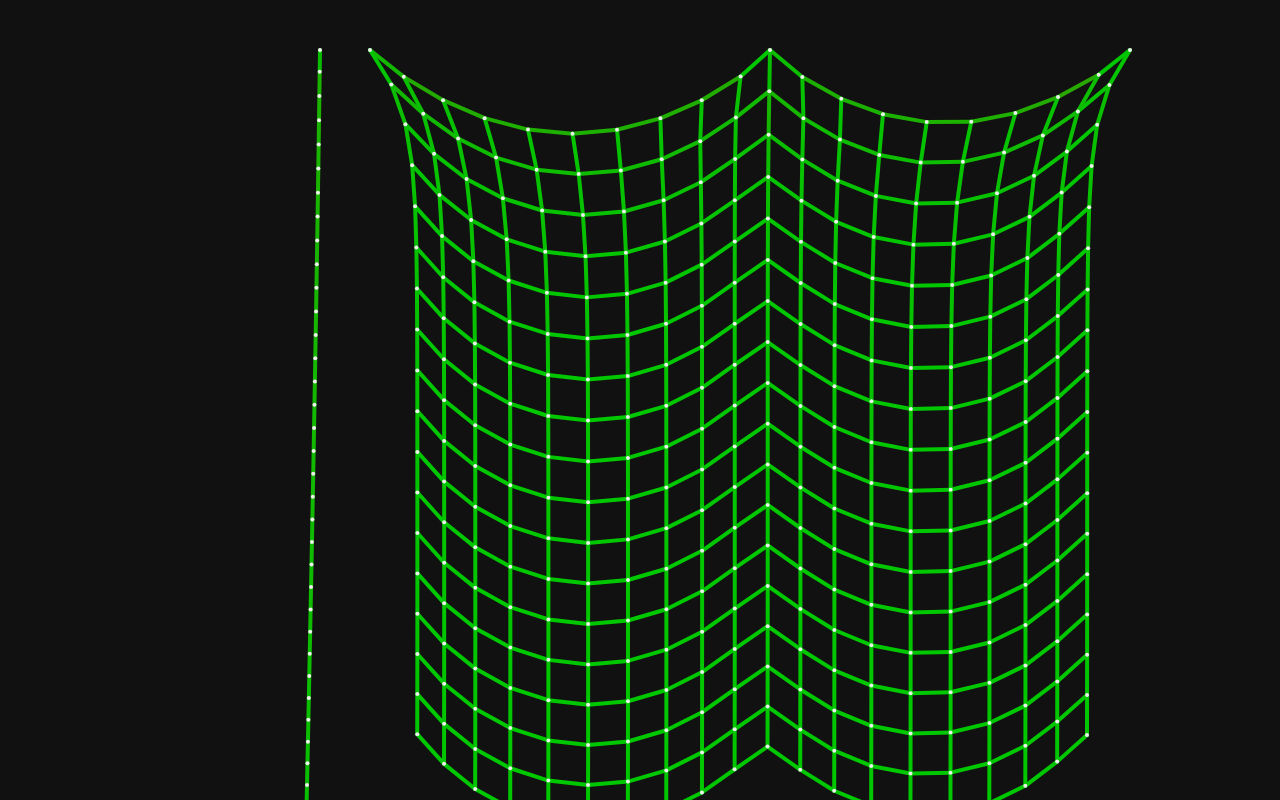
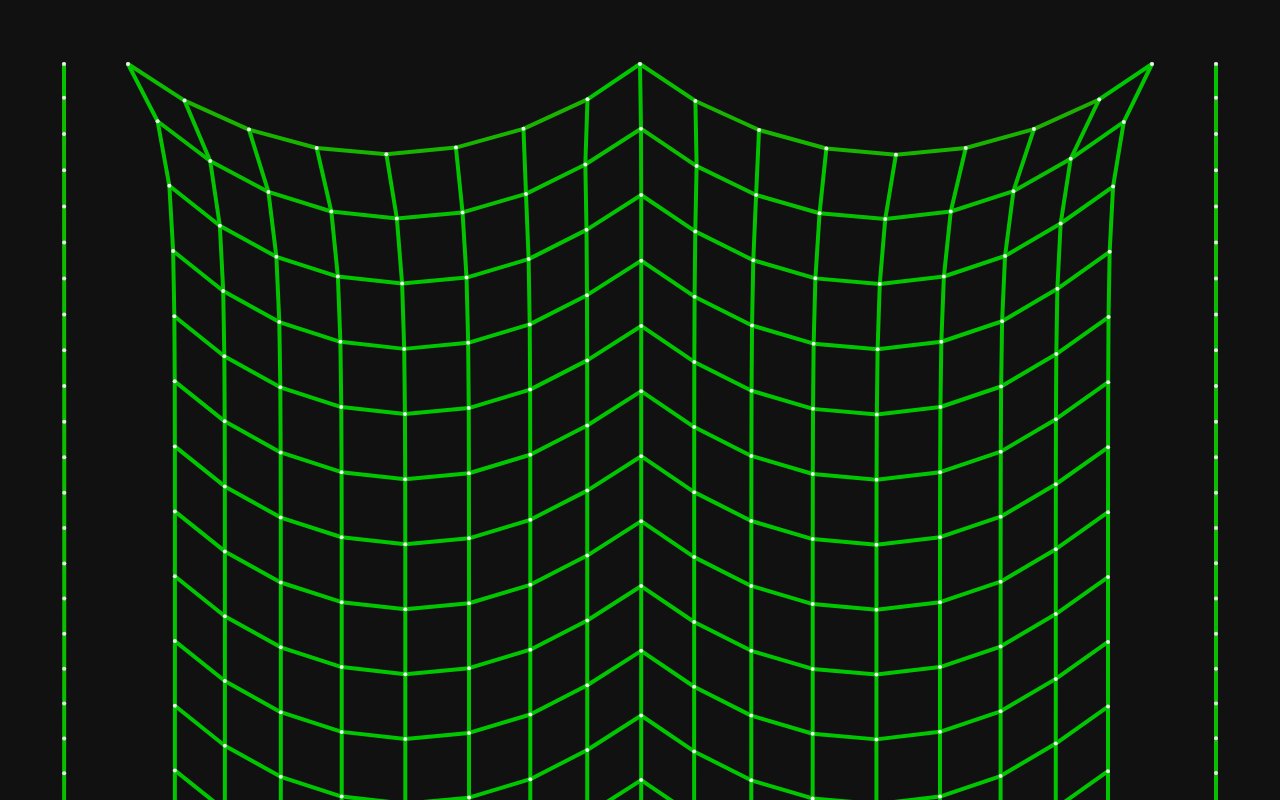
Before and after one commit to Enot-Racoon/cloth-simulation-verlet, a website: page public/index.html in a window 1280 px wide. Drawn offline with Linux system fonts and the light colour scheme.

Commit message:
feat: Add overscroll-behavior CSS, introduce dynamic point spacing, and adjust initial rope/cloth configurations.

```diff
--- a/public/index.html
+++ b/public/index.html
@@ -6,11 +6,17 @@
   <meta name="viewport" content="width=device-width, initial-scale=1.0, maximum-scale=1.0, user-scalable=no" />
   <title>Cloth Simulation - Verlet</title>
   <style>
+    html,
+    body {
+      overscroll-behavior: contain;
+    }
+
     body {
       margin: 0;
       background: #111;
       color: #fff;
       font-family: sans-serif;
+
     }
 
     canvas {
--- a/public/main.js
+++ b/public/main.js
@@ -64,6 +64,8 @@ const ctx = canvas.getContext('2d')
 function resizeCanvas() {
   canvas.width = window.innerWidth
   canvas.height = window.innerHeight
+
+  SETTINGS.pointSpacing = canvas.width / 40
 
   if (!SETTINGS.showFloor) return
   floorY = canvas.height - (canvas.height * SETTINGS.floorOffset) / 100
@@ -607,17 +609,23 @@ function loop() {
 // Entry point
 // ================================
 initRope({
-  startX: canvas.width / 4,
-  startY: 50,
+  startX: 2 * SETTINGS.pointSpacing,
+  startY: 2 * SETTINGS.pointSpacing,
   horizontal: true,
   segmentCount: 50,
   segmentLength: SETTINGS.pointSpacing,
 })
+initRope({
+  startX: 38 * SETTINGS.pointSpacing,
+  startY: 2 * SETTINGS.pointSpacing,
+  segmentCount: 50,
+  segmentLength: SETTINGS.pointSpacing,
+})
 initCloth({
-  startX: 50 + canvas.width / 4,
-  startY: 50,
+  startX: 4 * SETTINGS.pointSpacing,
+  startY: 2 * SETTINGS.pointSpacing,
   rows: 18,
-  columns: 20,
+  columns: 17,
   pinTop: false,
   pinTopLeft: true,
   pinTopRight: true,
```
